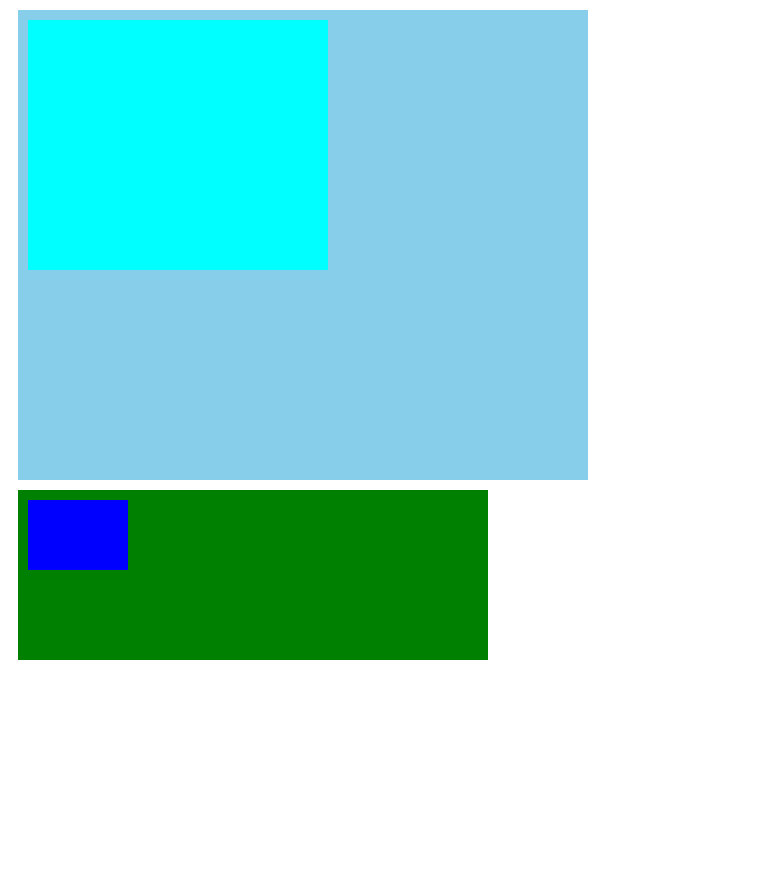
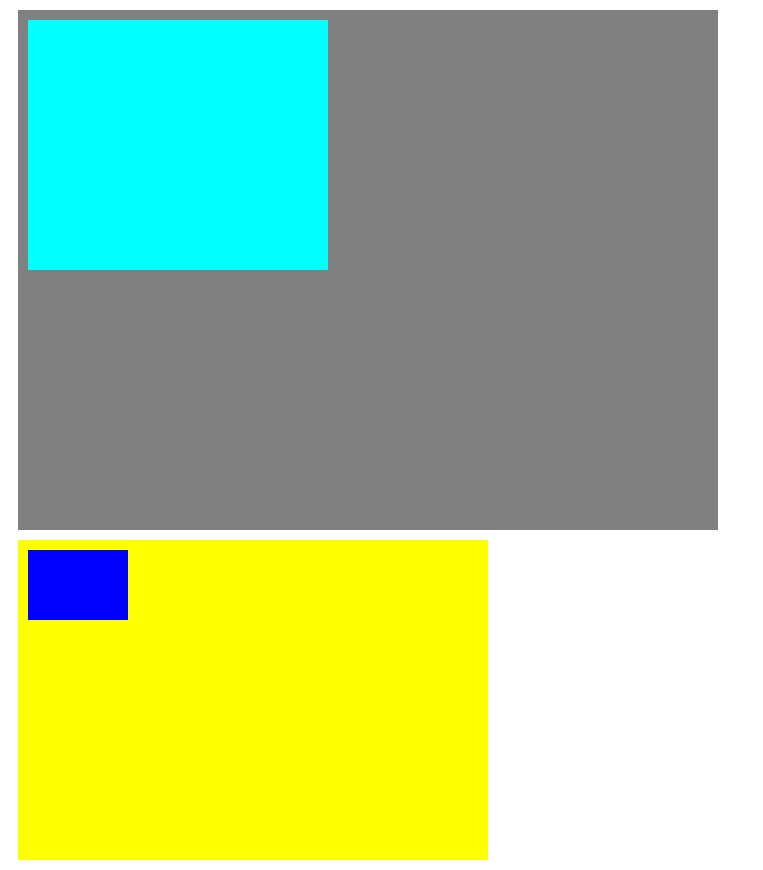
Before and after one commit to 1337encrypted/HTML-fundamentals, a plain HTML site: page Project0/HTML/project1a.html in a window 1280 px wide. Shown: the whole page, without its empty margins (0-763 px from the left). Before the commit the page ends 800 px from the top, so only its background shows below. Drawn offline with Linux system fonts and the light colour scheme; files whose address does not match are found by name.

Commit message:
created project1b.html

```diff
--- a/Project0/CSS/style.css
+++ b/Project0/CSS/style.css
@@ -1,15 +1,15 @@
 .box1 {
-    background-color: skyblue;
-    width: 550px;
-    height: 450px;
+    background-color: grey;
+    width: 680px;
+    height: 500px;
     margin: 10px;
     padding: 10px;
 }
 
 .box2 {
-    background-color: green;
+    background-color: yellow;
     width: 450px;
-    height: 150px;
+    height: 300px;
     margin: 10px;
     padding: 10px;
 }
```
Also changed, not shown: Project0/HTML/project1b.html (added, +19 -0 lines).
